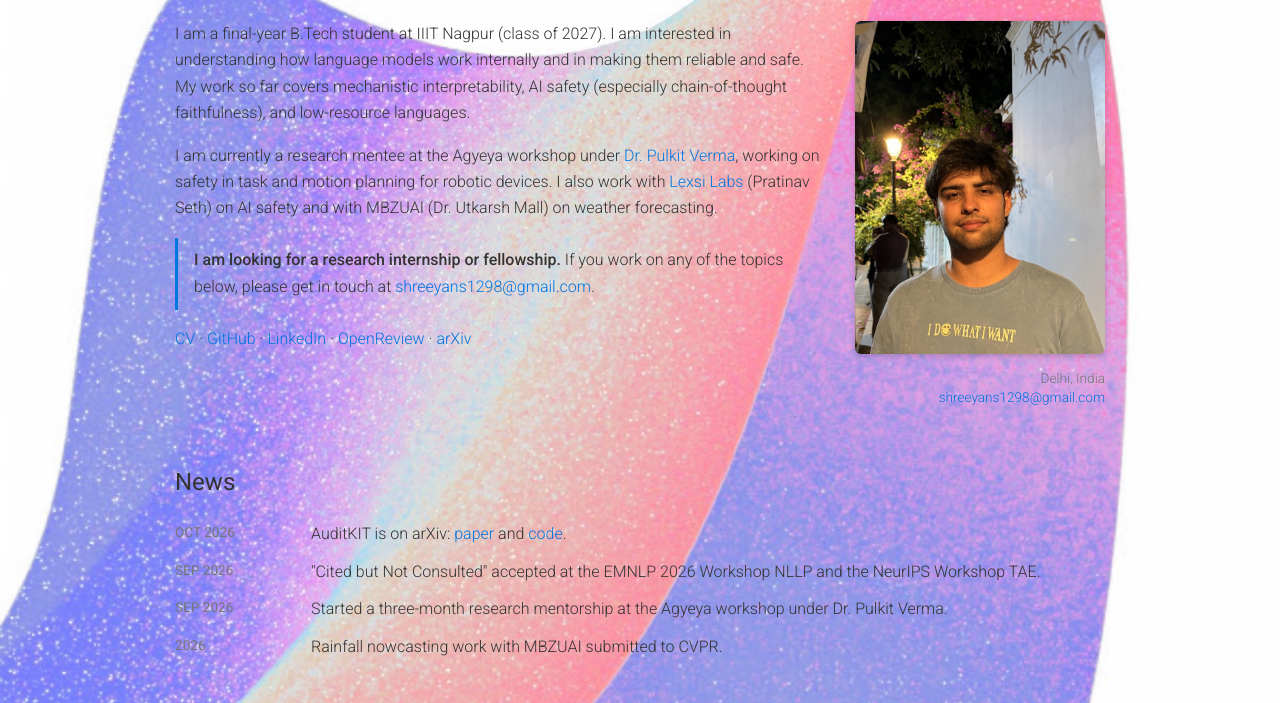
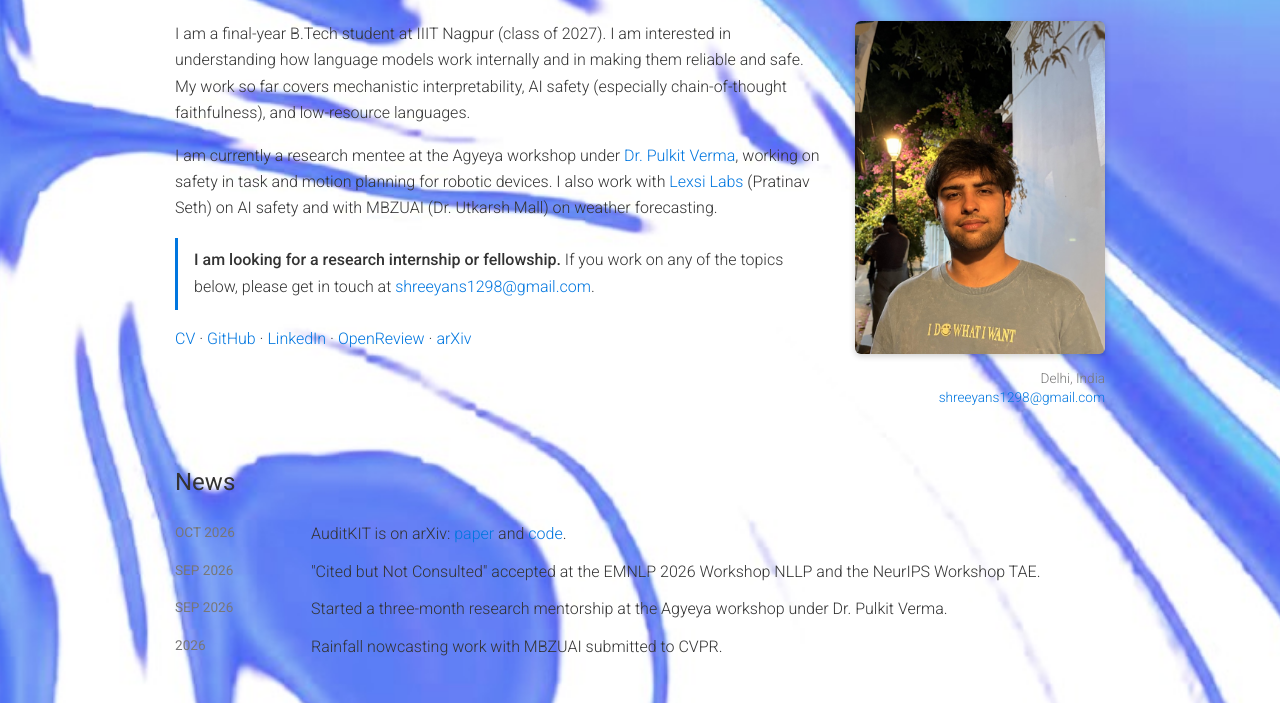
Before and after one commit to shreeyans2808/shreeyans2808.github.io, a plain HTML site: page index.html in a window 1280 px wide. Shown: the part 192-895 px from the top of the page. Drawn offline with Linux system fonts and the light colour scheme.

Commit message:
Use only the blue background

```diff
--- a/style.css
+++ b/style.css
@@ -3,12 +3,7 @@ body {
   font-weight: 300;
   line-height: 1.65;
   color: #333;
-  background-color: #fff;
-  background-image: url("bg.jpg"), url("bg2.jpg");
-  background-position: center top, center bottom;
-  background-size: 100% auto, 100% auto;
-  background-repeat: no-repeat;
-  background-blend-mode: multiply, multiply;
+  background: #fff url("bg2.jpg") center top / cover scroll no-repeat;
   margin: 0;
   padding-top: 4rem;
 }
```
Also changed, not shown: bg.jpg (deleted).
